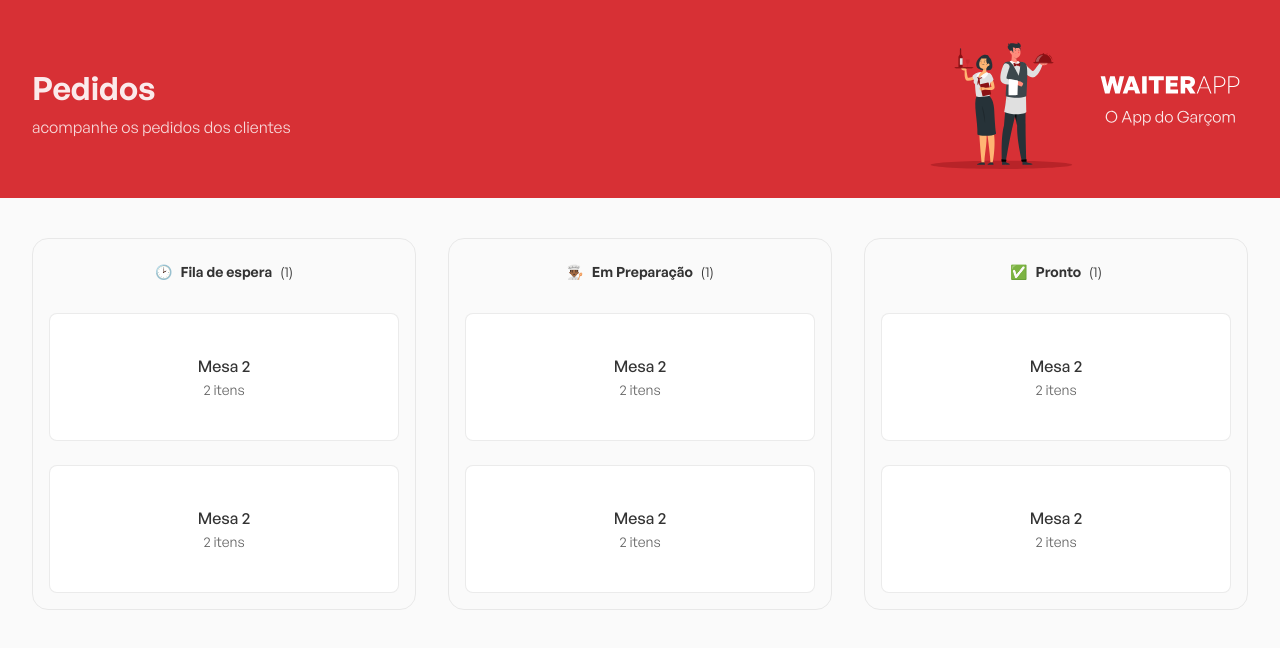
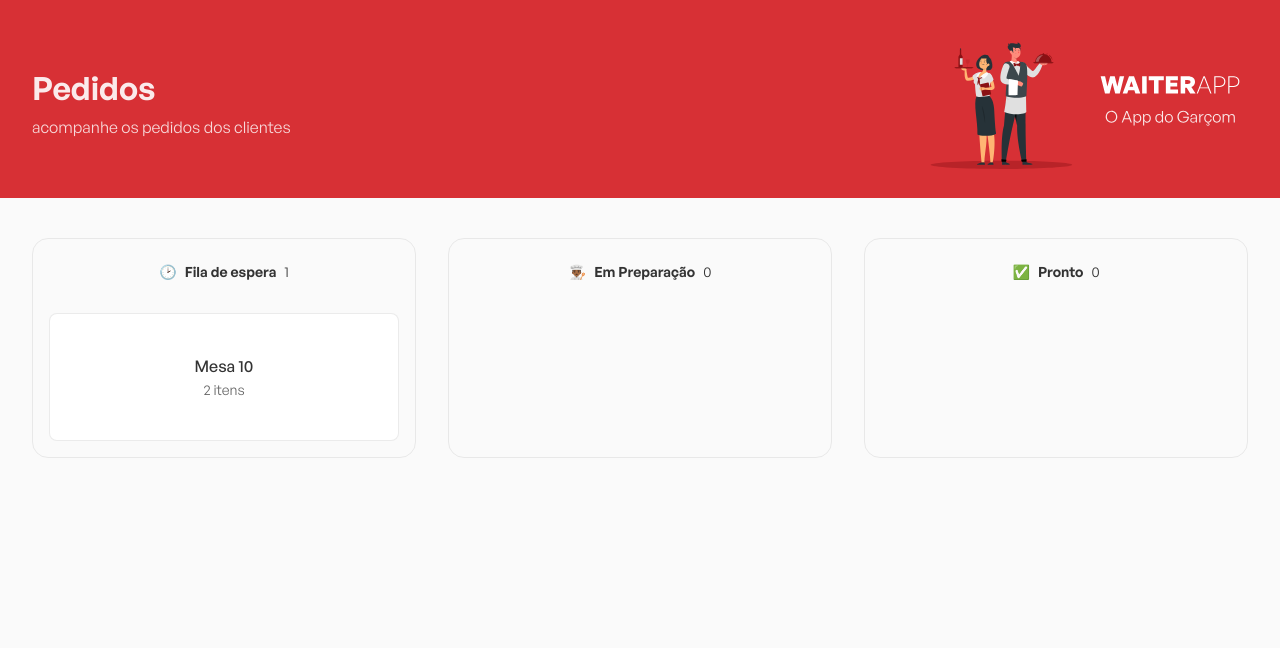
Before and after one commit to tonymatheus/waiterApp-FrontEndWeb, a React (Vite) app: page / in a window 1280 px wide. Shown: the top 648 px of the page. Built offline with nearby package versions, Linux system fonts and the light colour scheme.

Commit message:
rchore:📝 Ends OrdersBoard

```diff
--- a/src/components/OrdersBoard/index.tsx
+++ b/src/components/OrdersBoard/index.tsx
@@ -1,28 +1,54 @@
+import { useState } from 'react';
+import { Order } from '../../types/Order';
+import { OrderModal } from '../OrderModal';
 import { Board, OrdersContainer } from './styles';
 
 interface OrdersBoardProps {
   title: string;
   icon: string;
+  orders: Order[];
 }
-export const OrdersBoard = ({ title, icon }: OrdersBoardProps) => {
+export const OrdersBoard = ({ title, icon, orders }: OrdersBoardProps) => {
+  const [isModalVisible, setIsModalVisible] = useState(false);
+  const [selectedOrder, setSelectedOrder] = useState<null | Order>(null);
+
+  const handleOpenModal = (order: Order) => {
+    setIsModalVisible(true);
+    setSelectedOrder(order);
+  };
+
+  const handleCloseModal = () => {
+    setIsModalVisible(true);
+    setSelectedOrder(null);
+  };
+
   return (
     <Board>
+      <OrderModal
+        visible={isModalVisible}
+        order={selectedOrder}
+        onClose={handleCloseModal}
+      />
       <header>
         <span>{icon}</span>
         <strong>{title}</strong>
-        <span>(1)</span>
+        <span>{orders.length}</span>
       </header>
 
-      <OrdersContainer>
-        <button type="button">
-          <strong>Mesa 2</strong>
-          <span>2 itens</span>
-        </button>
-        <button type="button">
-          <strong>Mesa 2</strong>
-          <span>2 itens</span>
-        </button>
-      </OrdersContainer>
+      {orders.length > 0 && (
+        <OrdersContainer>
+          {orders.map((order) => (
+            <button
+              type="button"
+              key={order._id}
+              onClick={() => handleOpenModal(order)}
+            >
+              <strong>{order.table}</strong>
+              <span>{order.products.length} itens</span>
+            </button>
+          ))}
+        </OrdersContainer>
+      )}
     </Board>
   );
 };
```
